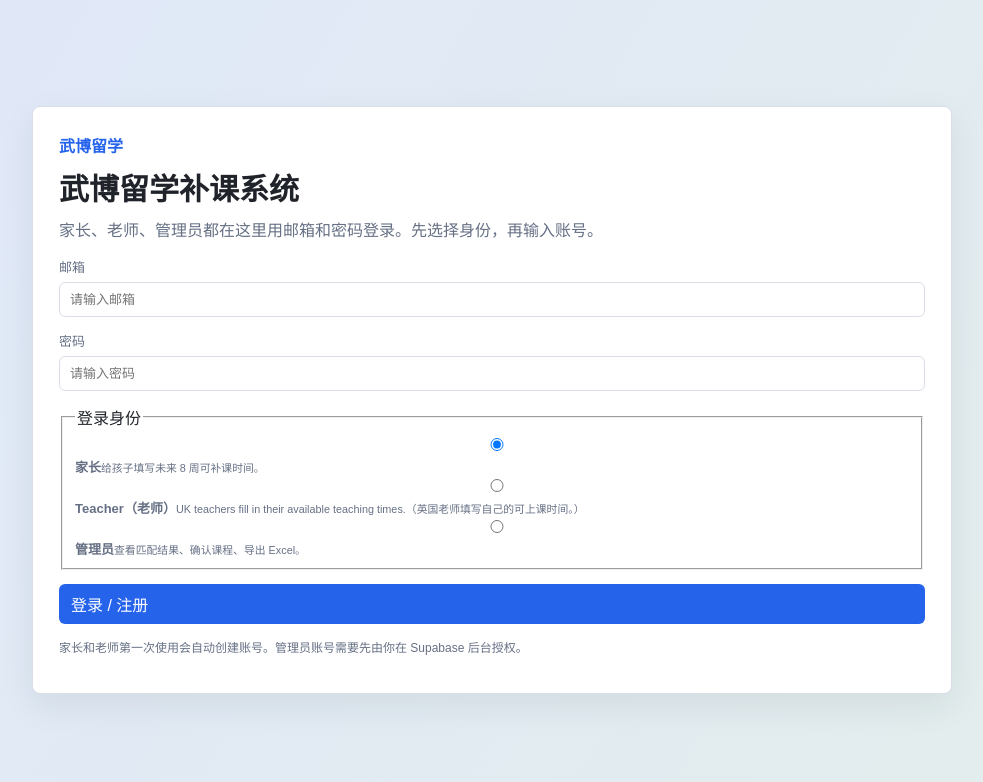
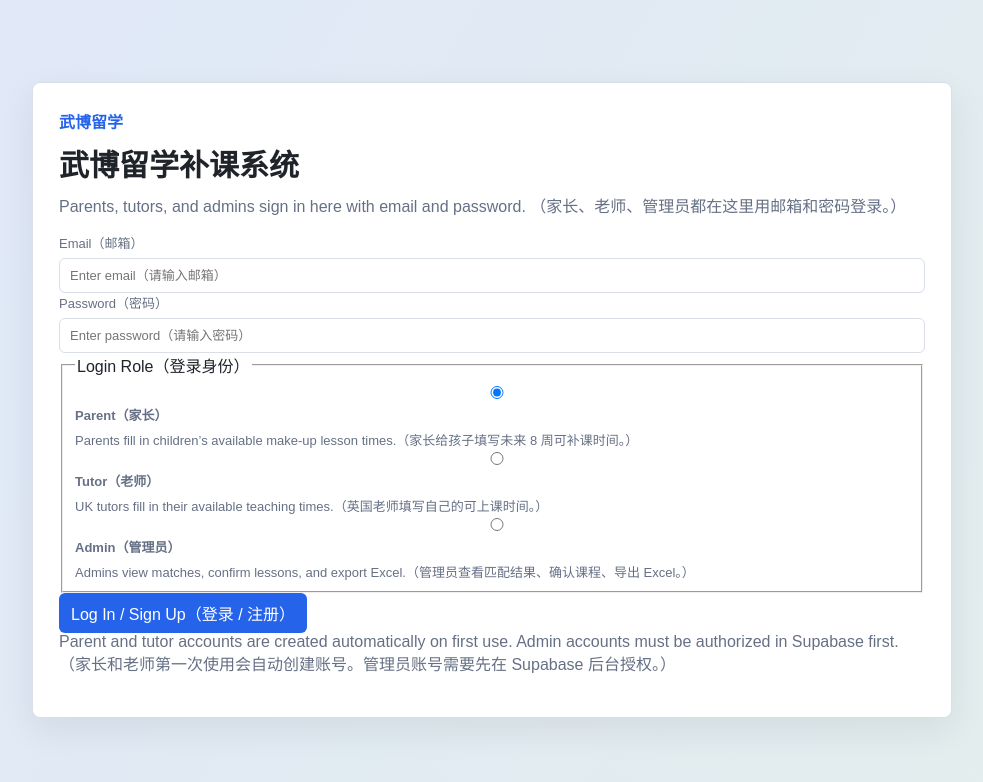
Before and after one commit to Ellachen3908/summer-scheduler-next, a Next.js app: page /login in a window 1280 px wide. Shown: the top 782 px of the page, without its empty margins (148-1131 px from the left). Built offline with nearby package versions, Linux system fonts and the light colour scheme.

Commit message:
Update LoginPanel.tsx

```diff
--- a/components/LoginPanel.tsx
+++ b/components/LoginPanel.tsx
@@ -8,18 +8,18 @@ type LoginPanelProps = {
 const roles = [
   {
     value: "parent",
-    label: "家长",
-    help: "给孩子填写未来 8 周可补课时间。"
+    label: "Parent（家长）",
+    help: "Parents fill in children’s available make-up lesson times.（家长给孩子填写未来 8 周可补课时间。）"
   },
   {
     value: "teacher",
-  label: "Teacher（老师）",
-  help: "UK teachers fill in their available teaching times.（英国老师填写自己的可上课时间。）"
+    label: "Tutor（老师）",
+    help: "UK tutors fill in their available teaching times.（英国老师填写自己的可上课时间。）"
   },
   {
     value: "admin",
-    label: "管理员",
-    help: "查看匹配结果、确认课程、导出 Excel。"
+    label: "Admin（管理员）",
+    help: "Admins view matches, confirm lessons, and export Excel.（管理员查看匹配结果、确认课程、导出 Excel。）"
   }
 ];
 
@@ -33,41 +33,40 @@ export function LoginPanel({ role, error }: LoginPanelProps) {
 
   return (
     <main className="login-page">
-      <section className="login-card single-login-card">
+      <section className="login-card">
         <p className="eyebrow">武博留学</p>
         <h1>武博留学补课系统</h1>
         <p className="muted">
-          家长、老师、管理员都在这里用邮箱和密码登录。先选择身份，再输入账号。
+          Parents, tutors, and admins sign in here with email and password.
+          （家长、老师、管理员都在这里用邮箱和密码登录。）
         </p>
 
-        {error ? <div className="alert">{error}</div> : null}
+        {error ? <div className="error-banner">{error}</div> : null}
 
-        <form action={accountLogin} className="stack login-form">
+        <form action={accountLogin} className="login-form">
           <label>
-            邮箱
+            Email（邮箱）
             <input
               name="email"
               type="email"
-              autoComplete="email"
-              placeholder="请输入邮箱"
+              placeholder="Enter email（请输入邮箱）"
               required
             />
           </label>
 
           <label>
-            密码
+            Password（密码）
             <input
               name="password"
               type="password"
-              autoComplete="current-password"
-              placeholder="请输入密码"
+              placeholder="Enter password（请输入密码）"
               minLength={6}
               required
             />
           </label>
 
-          <fieldset className="role-picker">
-            <legend>登录身份</legend>
+          <fieldset className="role-options">
+            <legend>Login Role（登录身份）</legend>
 
             {roles.map((item) => (
               <label key={item.value} className="role-option">
@@ -75,24 +74,24 @@ export function LoginPanel({ role, error }: LoginPanelProps) {
                   type="radio"
                   name="role"
                   value={item.value}
-                  defaultChecked={defaultRole === item.value}
+                  defaultChecked={item.value === defaultRole}
                 />
-                <span>
                 <strong>{item.label}</strong>
-                  <small>{item.help}</small>
-                </span>
+                <span>{item.help}</span>
               </label>
             ))}
           </fieldset>
 
           <button className="primary" type="submit">
-            登录 / 注册
+            Log In / Sign Up（登录 / 注册）
           </button>
+        </form>
 
-          <p className="muted small">
-            家长和老师第一次使用会自动创建账号。管理员账号需要先由你在 Supabase 后台授权。
+        <p className="muted">
+          Parent and tutor accounts are created automatically on first use.
+          Admin accounts must be authorized in Supabase first.
+          （家长和老师第一次使用会自动创建账号。管理员账号需要先在 Supabase 后台授权。）
         </p>
-        </form>
       </section>
     </main>
   );
```
Lines whose indentation alone changed are shown as unchanged.
